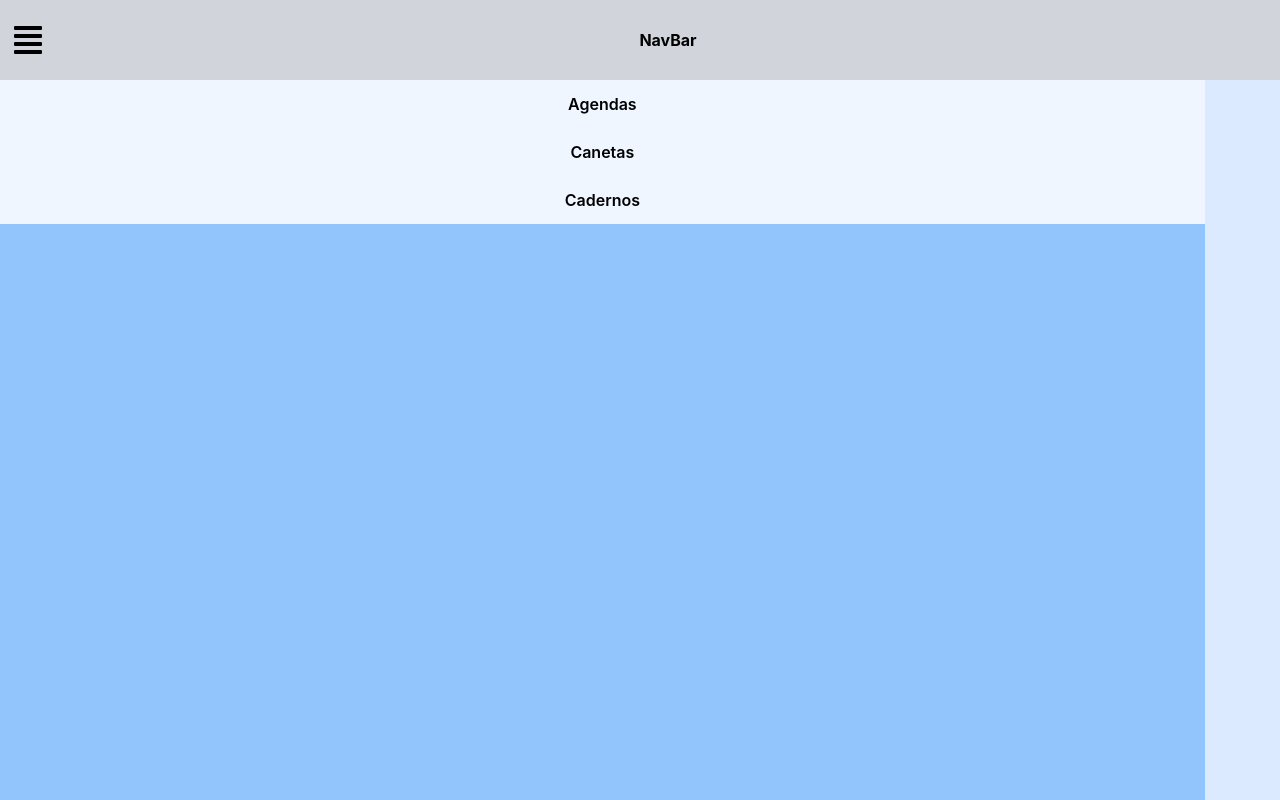
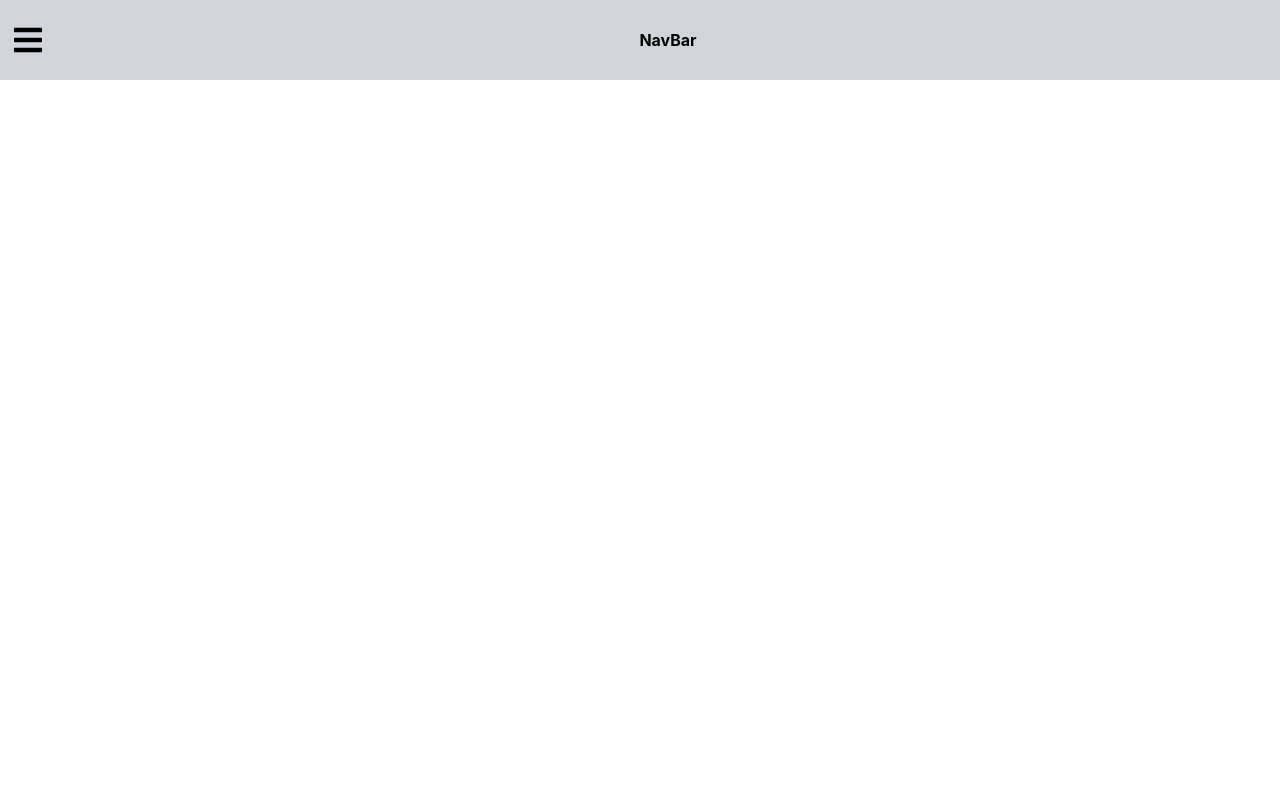
Before and after one commit to kaiogotyacode/maktub, a React (Create React App) app: page / in a window 1280 px wide. Built offline with nearby package versions, Linux system fonts and the light colour scheme.

Commit message:
#001 - Implemented Menu Toggle Animation

```diff
--- a/src/components/NavBar/NavBar.js
+++ b/src/components/NavBar/NavBar.js
@@ -1,18 +1,26 @@
-import { FaAlignJustify } from "react-icons/fa";
+import {FaBars } from "react-icons/fa";
 import style from "./NavBar.module.css";
+import { useState } from "react";
 
 function NavBar() {
+
+  const [isMenuOpen, setMenuOpen] = useState(false);
+
+  function ToggleMenu() {
+    setMenuOpen(!isMenuOpen);
+  }
+
   return (
     <>
-      <nav className={style.nav}>
-        <div className={style.menu}>
-          <FaAlignJustify className={style.menuIcon} />
+      <nav className={`${style.nav}`}>
+        <div onClick={ToggleMenu} className={style.menu}>
+          <FaBars className={style.menuIcon} />
         </div>
         <div className={style.logo}>
           <h1 className="font-bold">NavBar</h1>
         </div>
 
-        <div className={style.divOptions}>
+        <div className={`${style.divOptions} ${!isMenuOpen ? style.visible : style.hidden }`} >
           <ul className={style.options}>
             <li className={style.itemOption}>
               <a>Agendas</a>
@@ -24,9 +32,7 @@ function NavBar() {
               <a>Cadernos</a>
             </li>
           </ul>
-          <div className={style.optionsBackDrop}>
-
-          </div>
+          <div className={style.optionsBackDrop}></div>
         </div>
       </nav>
     </>
--- a/src/components/NavBar/NavBar.module.css
+++ b/src/components/NavBar/NavBar.module.css
@@ -15,11 +15,11 @@
 }
 
 .divOptions{
-    @apply absolute bg-blue-300 top-[10vh] w-full h-[90vh] flex
+    @apply absolute bg-blue-300 top-[10vh] w-full h-[90vh] flex transition duration-200
 }
 
 .optionsBackDrop{
-    @apply bg-blue-100 h-full w-20
+    @apply bg-white h-full w-20
 }
 
 .options{
@@ -29,3 +29,11 @@
 .itemOption{
     @apply text-center font-semibold  bg-blue-50 p-3 hover:bg-blue-100 cursor-pointer transition duration-100
 }
+
+.visible{
+    @apply opacity-0 pointer-events-none
+}
+
+.hidden {
+    @apply opacity-100 pointer-events-auto
+}
```
